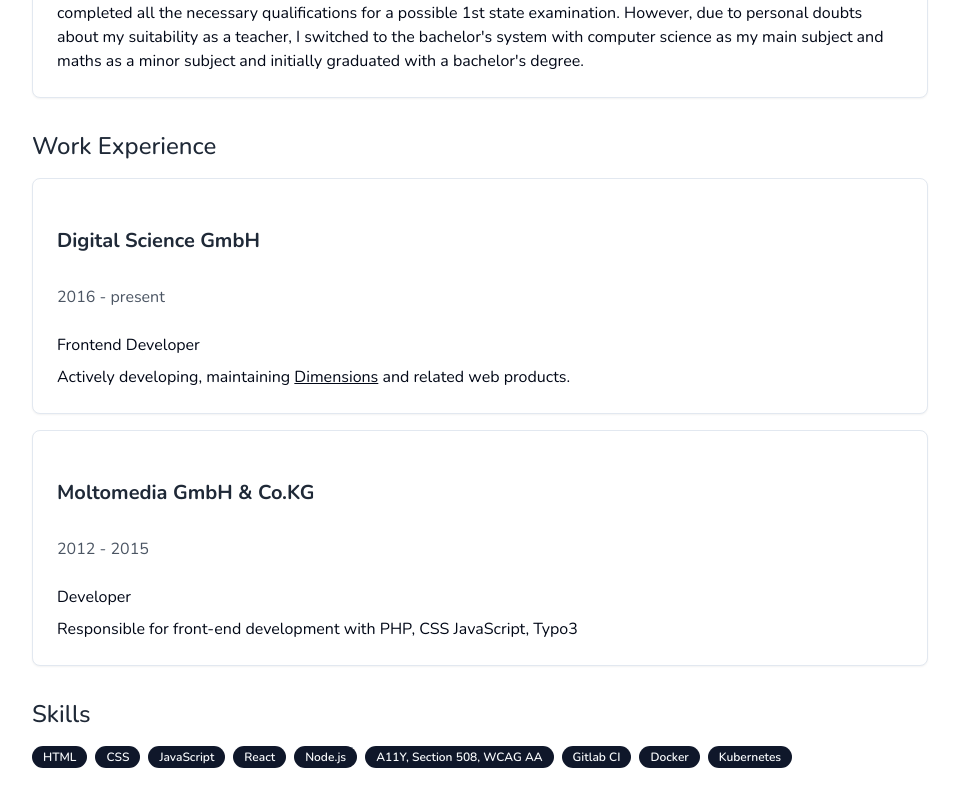
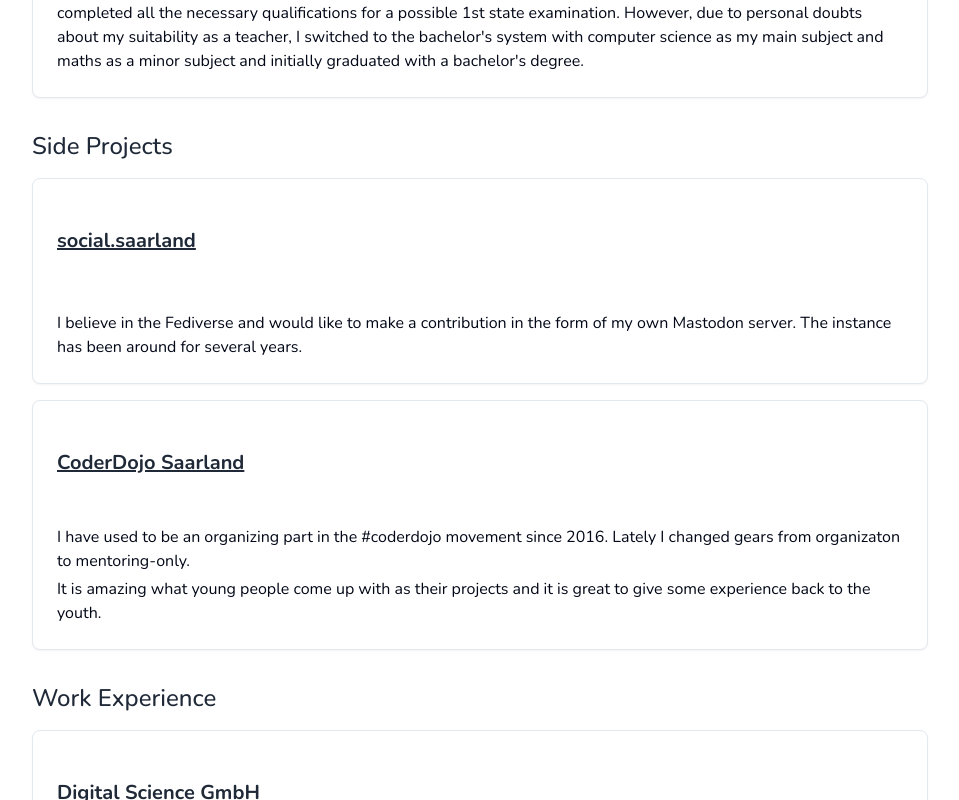
Before and after one commit to andi1984/personal, a Next.js app: page /about in a window 1280 px wide. Shown: the part 880-1680 px from the top of the page, without its empty margins (160-1119 px from the left). Built offline with nearby package versions, Linux system fonts and the light colour scheme.

Commit message:
chore: adding sideprojects

```diff
--- a/src/app/about/page.tsx
+++ b/src/app/about/page.tsx
@@ -68,6 +68,45 @@
           </Card>
         </section>
         <section className="mb-8">
+          <h2 className="text-2xl font-medium mb-4">Side Projects</h2>
+          <Card>
+            <CardHeader>
+              <h3 className="font-bold text-xl">
+                <Link href="https://social.saarland" target="_blank">
+                  social.saarland
+                </Link>
+              </h3>
+            </CardHeader>
+            <CardContent>
+              <p className="mt-2">
+                I believe in the Fediverse and would like to make a contribution
+                in the form of my own Mastodon server. The instance has been
+                around for several years.
+              </p>
+            </CardContent>
+          </Card>
+          <Card className="mt-4">
+            <CardHeader>
+              <h3 className="font-bold text-xl">
+                <Link href="https://coderdojo-saar.de" target="_blank">
+                  CoderDojo Saarland
+                </Link>
+              </h3>
+            </CardHeader>
+            <CardContent>
+              <p>
+                I have used to be an organizing part in the #coderdojo movement
+                since 2016. Lately I changed gears from organizaton to
+                mentoring-only.
+              </p>
+              <p className="mt-1">
+                It is amazing what young people come up with as their projects
+                and it is great to give some experience back to the youth.
+              </p>
+            </CardContent>
+          </Card>
+        </section>
+        <section className="mb-8">
           <h2 className="text-2xl font-medium mb-4">Work Experience</h2>
           <Card className="mb-4">
             <CardHeader>
```
